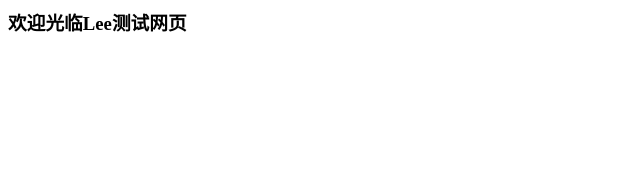
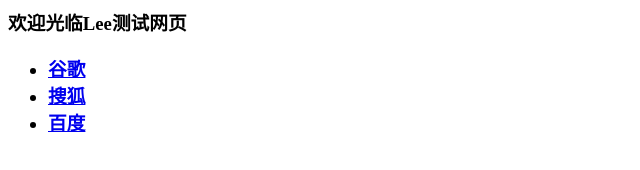
Before and after one commit to byong886/byong886.github.io, a plain HTML site: page index.html in a window 1280 px wide. Shown: the whole page, without its empty margins (0-640 px from the left). Drawn offline with Linux system fonts and the light colour scheme.

Commit message:
添加链接
测试链接

```diff
--- a/index.html
+++ b/index.html
@@ -1 +1,6 @@
 <h3>欢迎光临Lee测试网页<h3>
+  <ul>
+    <li><a href="https://www.google.com">谷歌</a></li>
+    <li><a href="https://www.sohu.com">搜狐</a></li>
+    <li><a href="https://www.baidu.com">百度</a></li>
+  </ul>
```
